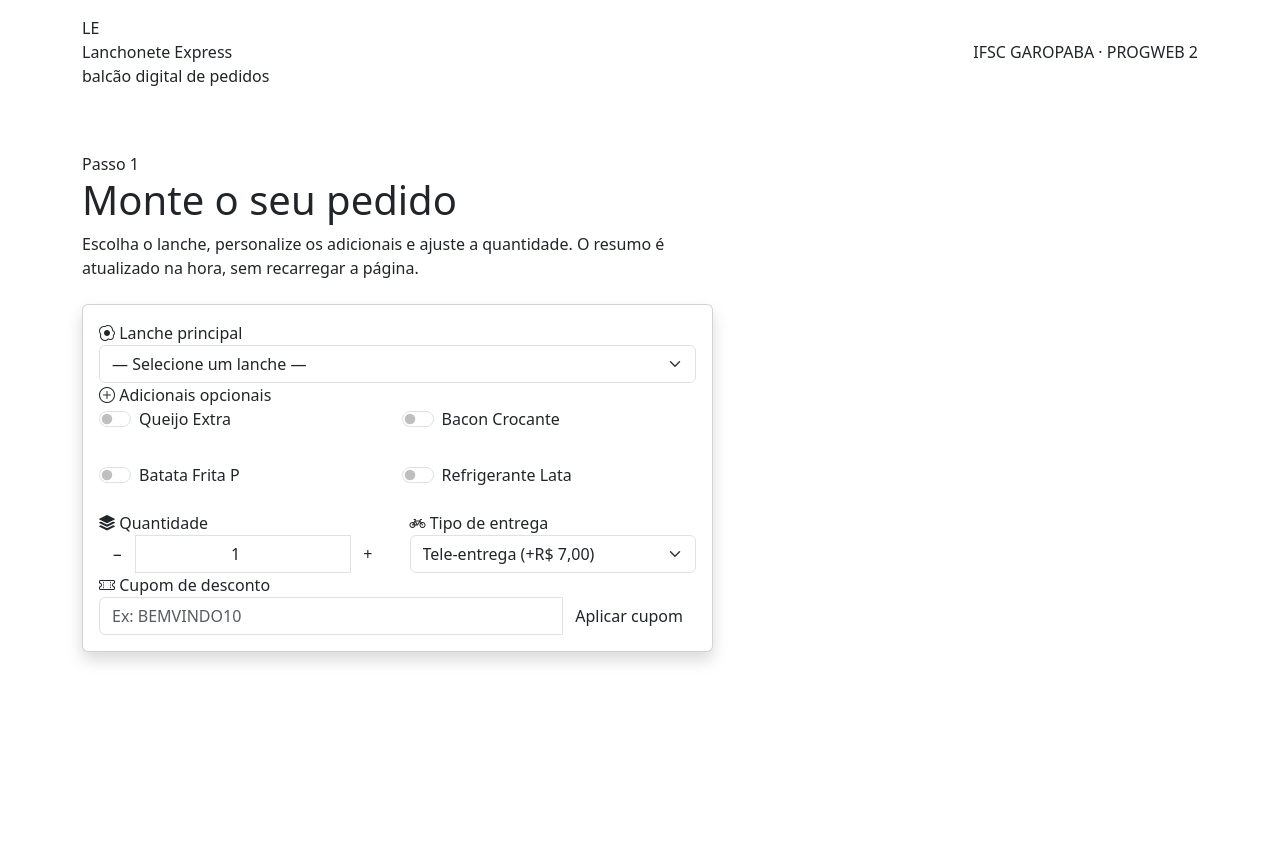
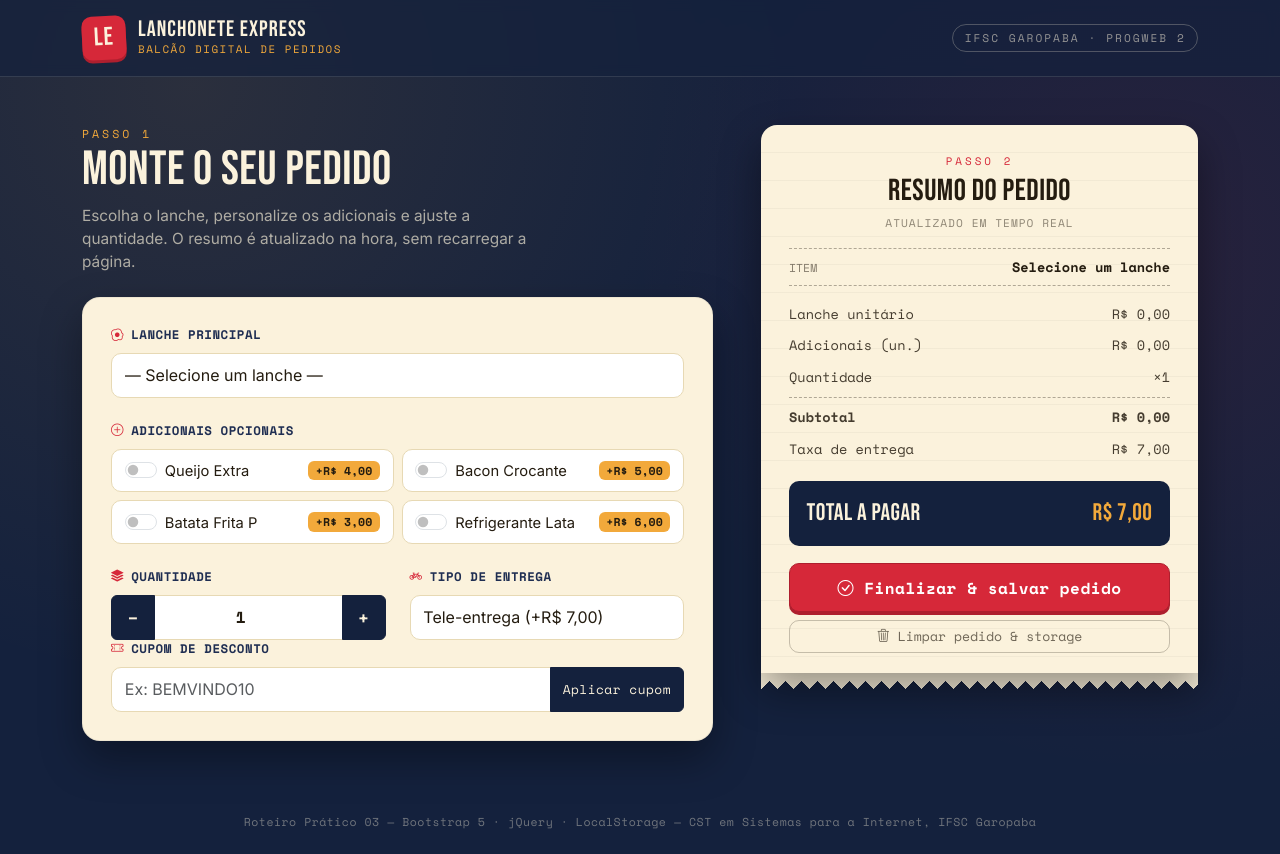
Before and after one commit to Shucudin10/lanchonete-express, a plain HTML site: page index.html in a window 1280 px wide. Before the commit the page ends 800 px from the top, so only its background shows below. Drawn offline with nearby package versions, Linux system fonts and the light colour scheme.

Commit message:
finaliza estrutura HTML, estilos e lógica da calculadora de pedidos

```diff
--- a/app.js
+++ b/app.js
@@ -0,0 +1,203 @@
+$(document).ready(function () {
+
+  const STORAGE_KEY = 'lanchonete_express_pedido';
+  let cupomAtivo = null; // { codigo, percentual }
+
+  /* ---------------- Utilitários ---------------- */
+
+  function formatarMoeda(valor) {
+    return 'R$ ' + valor.toFixed(2).replace('.', ',');
+  }
+
+  /* ---------------- Núcleo de Cálculo ---------------- */
+
+  function calcularTotal() {
+    const $selectLanche = $('#select-lanche');
+    const precoLanche = parseFloat($selectLanche.val()) || 0;
+    const nomeLanche = $selectLanche.find(':selected').data('nome') || 'Selecione um lanche';
+
+    let somaAdicionais = 0;
+    $('.check-adicional:checked').each(function () {
+      somaAdicionais += parseFloat($(this).val()) || 0;
+    });
+
+    let qtd = parseInt($('#input-qtd').val()) || 1;
+    if (qtd < 1) qtd = 1;
+
+    const precoUnitario = precoLanche + somaAdicionais;
+    const subtotal = precoUnitario * qtd;
+
+    const taxaEntrega = parseFloat($('#select-entrega').val()) || 0;
+
+    let desconto = 0;
+    if (cupomAtivo) {
+      desconto = subtotal * (cupomAtivo.percentual / 100);
+    }
+
+    const totalGeral = Math.max(subtotal + taxaEntrega - desconto, 0);
+
+    // Atualiza o "ticket"
+    $('#resumo-item').text(nomeLanche);
+    $('#resumo-lanche').text(formatarMoeda(precoLanche));
+    $('#resumo-adicionais').text(formatarMoeda(somaAdicionais));
+    $('#resumo-qtd').text('×' + qtd);
+    $('#resumo-subtotal').text(formatarMoeda(subtotal));
+    $('#resumo-entrega').text(formatarMoeda(taxaEntrega));
+
+    if (desconto > 0) {
+      $('#linha-desconto').removeClass('d-none');
+      $('#resumo-desconto').text('− ' + formatarMoeda(desconto));
+    } else {
+      $('#linha-desconto').addClass('d-none');
+    }
+
+    $('#total-geral').text(formatarMoeda(totalGeral));
+
+    return { nomeLanche, precoLanche, somaAdicionais, qtd, subtotal, taxaEntrega, desconto, totalGeral };
+  }
+
+  /* ---------------- Adicionais: nomes selecionados (para persistência) ---------------- */
+
+  function listarAdicionaisSelecionados() {
+    const nomes = [];
+    $('.check-adicional:checked').each(function () {
+      nomes.push($(this).data('nome'));
+    });
+    return nomes;
+  }
+
+  /* ---------------- Quantidade (+ / -) ---------------- */
+
+  $('#btn-mais').on('click', function () {
+    const $input = $('#input-qtd');
+    let val = parseInt($input.val()) || 1;
+    $input.val(val + 1);
+    calcularTotal();
+  });
+
+  $('#btn-menos').on('click', function () {
+    const $input = $('#input-qtd');
+    let val = parseInt($input.val()) || 1;
+    if (val > 1) $input.val(val - 1);
+    calcularTotal();
+  });
+
+  /* ---------------- Cupom de desconto ---------------- */
+
+  const CUPONS_VALIDOS = {
+    'BEMVINDO10': 10,
+    'EXPRESS15': 15,
+    '20': 20
+  };
+
+  $('#btn-cupom').on('click', function () {
+    const codigo = $('#input-cupom').val().trim().toUpperCase();
+    const $feedback = $('#cupom-feedback').removeClass('d-none ok erro');
+
+    if (!codigo) {
+      $feedback.addClass('erro').text('Digite um código de cupom.');
+      cupomAtivo = null;
+      calcularTotal();
+      return;
+    }
+
+    if (CUPONS_VALIDOS.hasOwnProperty(codigo)) {
+      cupomAtivo = { codigo: codigo, percentual: CUPONS_VALIDOS[codigo] };
+      $feedback.addClass('ok').text('Cupom "' + codigo + '" aplicado: -' + cupomAtivo.percentual + '% no subtotal.');
+    } else {
+      cupomAtivo = null;
+      $feedback.addClass('erro').text('Cupom inválido ou expirado.');
+    }
+
+    calcularTotal();
+  });
+
+  /* ---------------- Escutadores em tempo real ---------------- */
+
+  $('#select-lanche, #select-entrega, .check-adicional').on('change', calcularTotal);
+  $('#input-qtd').on('input change', calcularTotal);
+
+  /* ---------------- Persistência no LocalStorage ---------------- */
+
+  function mostrarSelo() {
+    const $stamp = $('#ticket-stamp');
+    $stamp.addClass('show');
+    setTimeout(function () { $stamp.removeClass('show'); }, 1600);
+  }
+
+  $('#btn-finalizar').on('click', function () {
+    const dados = calcularTotal();
+
+    const pedido = {
+      lanche: $('#select-lanche').val(),
+      nomeLanche: dados.nomeLanche,
+      adicionais: listarAdicionaisSelecionados(),
+      qtd: $('#input-qtd').val(),
+      entrega: $('#select-entrega').val(),
+      cupom: cupomAtivo,
+      totalGeral: dados.totalGeral,
+      salvoEm: new Date().toISOString()
+    };
+
+    localStorage.setItem(STORAGE_KEY, JSON.stringify(pedido));
+
+    mostrarSelo();
+    $('#save-feedback')
+      .removeClass('d-none')
+      .html('<i class="bi bi-cloud-check"></i> Pedido salvo no navegador às ' +
+            new Date().toLocaleTimeString('pt-BR') + '.');
+  });
+
+  $('#btn-limpar').on('click', function () {
+    localStorage.removeItem(STORAGE_KEY);
+
+    $('#select-lanche').val('0');
+    $('.check-adicional').prop('checked', false);
+    $('#input-qtd').val(1);
+    $('#select-entrega').val('7.00');
+    $('#input-cupom').val('');
+    cupomAtivo = null;
+    $('#cupom-feedback').addClass('d-none');
+    $('#save-feedback').addClass('d-none');
+
+    calcularTotal();
+  });
+
+  function restaurarPedido() {
+    const salvo = localStorage.getItem(STORAGE_KEY);
+    if (!salvo) return;
+
+    try {
+      const pedido = JSON.parse(salvo);
+
+      if (pedido.lanche) $('#select-lanche').val(pedido.lanche);
+      if (pedido.entrega) $('#select-entrega').val(pedido.entrega);
+      if (pedido.qtd) $('#input-qtd').val(pedido.qtd);
+
+      if (Array.isArray(pedido.adicionais)) {
+        $('.check-adicional').each(function () {
+          const nome = $(this).data('nome');
+          $(this).prop('checked', pedido.adicionais.indexOf(nome) !== -1);
+        });
+      }
+
+      if (pedido.cupom && pedido.cupom.codigo) {
+        cupomAtivo = pedido.cupom;
+        $('#input-cupom').val(pedido.cupom.codigo);
+        $('#cupom-feedback').removeClass('d-none erro').addClass('ok')
+          .text('Cupom "' + pedido.cupom.codigo + '" aplicado: -' + pedido.cupom.percentual + '% no subtotal.');
+      }
+
+      $('#save-feedback')
+        .removeClass('d-none')
+        .html('<i class="bi bi-clock-history"></i> Rascunho restaurado do último pedido salvo.');
+    } catch (e) {
+      console.error('Não foi possível restaurar o pedido salvo:', e);
+    }
+  }
+
+  /* ---------------- Inicialização ---------------- */
+
+  restaurarPedido();
+  calcularTotal();
+});
--- a/index.html
+++ b/index.html
@@ -100,6 +100,7 @@
         </div>
 
         <div class="row g-4">
+
             <!-- Quantidade -->
           <div class="col-sm-6">
             <div class="field-block mb-0">
@@ -140,3 +141,76 @@
       <div id="save-feedback" class="save-feedback d-none mt-3"></div>
 
     </div>
+
+     <!-- ================= COLUNA DIREITA — RESUMO / TICKET ================= -->
+    <div class="col-lg-5">
+      <div class="ticket-wrap">
+        <div class="ticket">
+          <div class="ticket-head">
+            <div class="ticket-eyebrow">Passo 2</div>
+            <div class="ticket-title">Resumo do pedido</div>
+            <div class="ticket-sub">atualizado em tempo real</div>
+          </div>
+
+          <div class="ticket-line" id="linha-item">
+            <span class="tl-label">Item</span>
+            <span class="tl-value" id="resumo-item">—</span>
+          </div>
+
+          <ul class="list-group list-group-flush ticket-list">
+            <li class="list-group-item">
+              <span>Lanche unitário</span>
+              <span id="resumo-lanche">R$ 0,00</span>
+            </li>
+            <li class="list-group-item">
+              <span>Adicionais (un.)</span>
+              <span id="resumo-adicionais">R$ 0,00</span>
+            </li>
+            <li class="list-group-item">
+              <span>Quantidade</span>
+              <span id="resumo-qtd">×1</span>
+            </li>
+            <li class="list-group-item ticket-divider"><span>Subtotal</span><span id="resumo-subtotal">R$ 0,00</span></li>
+            <li class="list-group-item">
+              <span>Taxa de entrega</span>
+              <span id="resumo-entrega">R$ 0,00</span>
+            </li>
+            <li id="linha-desconto" class="list-group-item d-none text-desconto">
+              <span>Desconto (cupom)</span>
+              <span id="resumo-desconto">− R$ 0,00</span>
+            </li>
+          </ul>
+
+          <div class="ticket-total">
+            <span>Total a pagar</span>
+            <span id="total-geral">R$ 0,00</span>
+          </div>
+
+          <div class="ticket-actions">
+            <button class="btn btn-finalizar w-100" id="btn-finalizar">
+              <i class="bi bi-check-circle"></i> Finalizar &amp; salvar pedido
+            </button>
+            <button class="btn btn-limpar w-100 mt-2" id="btn-limpar">
+              <i class="bi bi-trash3"></i> Limpar pedido &amp; storage
+            </button>
+          </div>
+
+          <div class="ticket-stamp" id="ticket-stamp">salvo</div>
+        </div>
+        <div class="ticket-zigzag"></div>
+      </div>
+    </div>
+
+  </div>
+</main>
+
+<footer class="footer-note text-center py-4">
+  Roteiro Prático 03 — Bootstrap 5 · jQuery · LocalStorage — CST em Sistemas para a Internet, IFSC Garopaba
+</footer>
+
+<!-- jQuery -->
+<script src="https://code.jquery.com/jquery-3.7.1.min.js"></script>
+<!-- App logic -->
+<script src="app.js"></script>
+</body>
+</html>
--- a/style.css
+++ b/style.css
@@ -0,0 +1,348 @@
+:root{
+  --ink:        #14213D;
+  --ink-soft:   #1F2E52;
+  --paper:      #FBF2DC;
+  --paper-line: #E7D9B4;
+  --mustard:    #F2A93B;
+  --mustard-dk: #D68F22;
+  --chili:      #D62839;
+  --chili-dk:   #AE1F2E;
+  --basil:      #3E7A4C;
+  --ink-text:   #241C10;
+}
+
+*{ box-sizing:border-box; }
+
+body{
+  background:
+    radial-gradient(circle at 15% 10%, rgba(242,169,59,0.10), transparent 45%),
+    radial-gradient(circle at 90% 30%, rgba(214,40,57,0.10), transparent 40%),
+    var(--ink);
+  color: var(--paper);
+  font-family: 'Inter', sans-serif;
+  min-height: 100vh;
+}
+
+/* ---------- Topbar ---------- */
+.topbar{
+  border-bottom: 1px solid rgba(251,242,220,0.12);
+  background: rgba(20,33,61,0.7);
+  backdrop-filter: blur(6px);
+  position: sticky;
+  top: 0;
+  z-index: 20;
+}
+.brand{ display:flex; align-items:center; gap:.75rem; }
+.brand-mark{
+  font-family:'Bebas Neue', sans-serif;
+  font-size: 1.6rem;
+  letter-spacing: 1px;
+  background: var(--chili);
+  color: var(--paper);
+  width: 44px; height: 44px;
+  display:flex; align-items:center; justify-content:center;
+  border-radius: 10px;
+  box-shadow: 0 3px 0 var(--chili-dk);
+  transform: rotate(-3deg);
+}
+.brand-name{
+  font-family:'Bebas Neue', sans-serif;
+  font-size: 1.4rem;
+  letter-spacing: 1px;
+  line-height: 1;
+}
+.brand-sub{
+  font-family:'Space Mono', monospace;
+  font-size: .68rem;
+  letter-spacing: 1.5px;
+  text-transform: uppercase;
+  color: var(--mustard);
+}
+.ipsc-tag{
+  font-family:'Space Mono', monospace;
+  font-size: .7rem;
+  letter-spacing: 2px;
+  color: rgba(251,242,220,0.55);
+  border: 1px solid rgba(251,242,220,0.25);
+  padding: .3rem .7rem;
+  border-radius: 999px;
+}
+
+/* ---------- Left column typography ---------- */
+.section-eyebrow{
+  font-family:'Space Mono', monospace;
+  font-size: .72rem;
+  letter-spacing: 3px;
+  text-transform: uppercase;
+  color: var(--mustard);
+}
+.section-title{
+  font-family:'Bebas Neue', sans-serif;
+  font-size: clamp(2.2rem, 4vw, 3rem);
+  letter-spacing: .5px;
+  line-height: 1;
+  margin: .25rem 0 .6rem;
+  color: var(--paper);
+}
+.section-lead{
+  color: rgba(251,242,220,0.65);
+  max-width: 46ch;
+  font-size: .96rem;
+}
+
+/* ---------- Order card (kraft-paper panel) ---------- */
+.order-card.card{
+  background: var(--paper);
+  color: var(--ink-text);
+  border-radius: 18px;
+  box-shadow: 0 18px 40px rgba(0,0,0,0.35) !important;
+  border: 1px solid rgba(0,0,0,0.05);
+}
+.order-card .card-body{
+  padding: 1.75rem;
+}
+
+.field-block{ margin-bottom: 1.5rem; }
+.field-label{
+  display:flex; align-items:center; gap:.45rem;
+  font-family:'Space Mono', monospace;
+  font-size: .78rem;
+  letter-spacing: .5px;
+  text-transform: uppercase;
+  color: var(--ink-soft);
+  margin-bottom: .5rem;
+  font-weight: 700;
+}
+.field-label i{ color: var(--chili); }
+
+.order-input{
+  background: #fff;
+  border: 1.5px solid var(--paper-line);
+  border-radius: 10px;
+  padding: .6rem .8rem;
+  font-family: 'Inter', sans-serif;
+  color: var(--ink-text);
+}
+.order-input:focus{
+  border-color: var(--mustard-dk);
+  box-shadow: 0 0 0 .2rem rgba(242,169,59,0.25);
+}
+
+.addon-toggle{
+  display:flex; align-items:center; justify-content:space-between;
+  background:#fff;
+  border:1.5px solid var(--paper-line);
+  border-radius: 10px;
+  padding: .55rem .8rem;
+  height: 100%;
+}
+.addon-toggle .form-check-label{ font-size:.92rem; }
+.form-check-input:checked{
+  background-color: var(--chili);
+  border-color: var(--chili);
+}
+.addon-badge{
+  background: var(--mustard);
+  color: var(--ink-text);
+  font-family:'Space Mono', monospace;
+  font-weight:700;
+  font-size:.72rem;
+}
+
+.qty-group .qty-btn{
+  background: var(--ink);
+  color: var(--paper);
+  border: 1.5px solid var(--ink);
+  font-weight: 700;
+  width: 44px;
+}
+.qty-group .qty-btn:hover{ background: var(--ink-soft); color: var(--paper); }
+.qty-group input{ font-family:'Space Mono', monospace; font-weight:700; }
+
+.btn-apply-cupom{
+  background: var(--ink);
+  color: var(--paper);
+  border: 1.5px solid var(--ink);
+  font-family:'Space Mono', monospace;
+  font-size:.8rem;
+  letter-spacing:.5px;
+  white-space: nowrap;
+}
+.btn-apply-cupom:hover{ background: var(--ink-soft); color: var(--paper); }
+
+.cupom-feedback{
+  margin-top:.5rem;
+  font-family:'Space Mono', monospace;
+  font-size:.78rem;
+  font-weight:700;
+}
+.cupom-feedback.ok{ color: var(--basil); }
+.cupom-feedback.erro{ color: var(--chili); }
+
+.save-feedback{
+  font-family:'Space Mono', monospace;
+  font-size:.82rem;
+  background: rgba(62,122,76,0.15);
+  border: 1px solid rgba(62,122,76,0.4);
+  color: #a9d9b3;
+  padding:.6rem .9rem;
+  border-radius:10px;
+}
+
+/* ---------- Ticket (right column signature element) ---------- */
+.ticket-wrap{
+  position: sticky;
+  top: 100px;
+}
+.ticket{
+  background: var(--paper);
+  color: var(--ink-text);
+  border-radius: 16px 16px 0 0;
+  padding: 1.75rem 1.75rem 1.25rem;
+  box-shadow: 0 18px 40px rgba(0,0,0,0.4);
+  position: relative;
+  background-image: repeating-linear-gradient(
+    to bottom,
+    transparent, transparent 27px,
+    rgba(0,0,0,0.035) 27px, rgba(0,0,0,0.035) 28px
+  );
+}
+.ticket-zigzag{
+  height: 16px;
+  background:
+    linear-gradient(135deg, var(--paper) 50%, transparent 50%) 0 0,
+    linear-gradient(-135deg, var(--paper) 50%, transparent 50%) 0 0;
+  background-size: 16px 16px;
+  background-repeat: repeat-x;
+}
+.ticket-head{ text-align:center; margin-bottom: 1rem; }
+.ticket-eyebrow{
+  font-family:'Space Mono', monospace;
+  font-size:.68rem;
+  letter-spacing:3px;
+  text-transform:uppercase;
+  color: var(--chili);
+}
+.ticket-title{
+  font-family:'Bebas Neue', sans-serif;
+  font-size: 1.9rem;
+  letter-spacing: .5px;
+}
+.ticket-sub{
+  font-family:'Space Mono', monospace;
+  font-size:.7rem;
+  color: rgba(36,28,16,0.5);
+  text-transform: uppercase;
+  letter-spacing: 1px;
+}
+
+.ticket-line{
+  display:flex; justify-content:space-between; align-items:baseline;
+  border-top: 1px dashed rgba(36,28,16,0.35);
+  border-bottom: 1px dashed rgba(36,28,16,0.35);
+  padding: .5rem 0;
+  margin-bottom: .75rem;
+  font-family:'Space Mono', monospace;
+}
+.tl-label{ font-size:.72rem; text-transform:uppercase; color:rgba(36,28,16,0.55); }
+.tl-value{ font-weight:700; font-size:.85rem; text-align:right; }
+
+.ticket-list.list-group{
+  margin:0 0 1rem;
+  font-family:'Space Mono', monospace;
+  font-size:.85rem;
+  border-radius: 0;
+}
+.ticket-list .list-group-item{
+  display:flex; justify-content:space-between;
+  padding: .35rem 0;
+  color: rgba(36,28,16,0.85);
+  background: transparent;
+  border: none;
+  border-radius: 0 !important;
+}
+.ticket-list .list-group-item.ticket-divider{
+  border-top: 1px dashed rgba(36,28,16,0.35) !important;
+  margin-top:.25rem;
+  padding-top:.6rem;
+  font-weight:700;
+}
+.ticket-list .list-group-item.text-desconto{ color: var(--chili); font-weight:700; }
+
+.ticket-total{
+  display:flex; justify-content:space-between; align-items:center;
+  background: var(--ink);
+  color: var(--paper);
+  border-radius: 10px;
+  padding: .9rem 1.1rem;
+  font-family:'Bebas Neue', sans-serif;
+  font-size: 1.5rem;
+  letter-spacing: .5px;
+  margin-bottom: 1.1rem;
+}
+.ticket-total span:last-child{ color: var(--mustard); }
+
+.btn-finalizar{
+  background: var(--chili);
+  border: 1.5px solid var(--chili-dk);
+  color: #fff;
+  font-family:'Space Mono', monospace;
+  font-weight:700;
+  letter-spacing:.5px;
+  padding: .7rem 1rem;
+  border-radius: 10px;
+  box-shadow: 0 3px 0 var(--chili-dk);
+}
+.btn-finalizar:hover{ background: var(--chili-dk); color:#fff; }
+.btn-finalizar:active{ transform: translateY(2px); box-shadow:none; }
+
+.btn-limpar{
+  background: transparent;
+  border: 1.5px solid rgba(36,28,16,0.25);
+  color: rgba(36,28,16,0.65);
+  font-family:'Space Mono', monospace;
+  font-size:.82rem;
+  border-radius: 10px;
+}
+.btn-limpar:hover{ background: rgba(36,28,16,0.06); color: var(--ink-text); }
+
+.ticket-stamp{
+  position: absolute;
+  top: 18px; right: 18px;
+  font-family:'Bebas Neue', sans-serif;
+  font-size: .95rem;
+  letter-spacing: 2px;
+  color: var(--basil);
+  border: 2.5px solid var(--basil);
+  border-radius: 8px;
+  padding: .15rem .6rem;
+  transform: rotate(8deg);
+  opacity: 0;
+  transition: opacity .25s ease, transform .25s ease;
+  text-transform: uppercase;
+  pointer-events: none;
+}
+.ticket-stamp.show{
+  opacity: .85;
+  transform: rotate(8deg) scale(1);
+  animation: stampIn .3s ease;
+}
+@keyframes stampIn{
+  from{ transform: rotate(8deg) scale(1.6); opacity:0; }
+  to{ transform: rotate(8deg) scale(1); opacity:.85; }
+}
+
+.footer-note{
+  font-family:'Space Mono', monospace;
+  font-size:.72rem;
+  letter-spacing: .5px;
+  color: rgba(251,242,220,0.4);
+}
+
+@media (max-width: 991.98px){
+  .ticket-wrap{ position: static; margin-top: 1rem; }
+}
+
+@media (prefers-reduced-motion: reduce){
+  .ticket-stamp.show{ animation: none; }
+}
```
